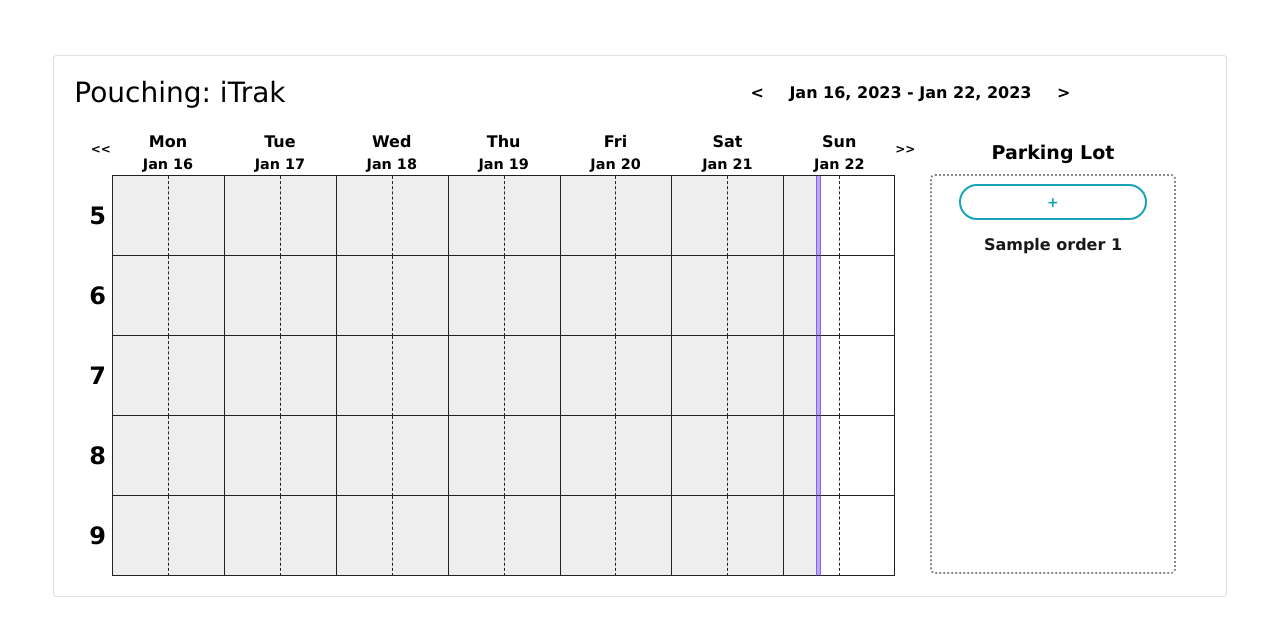
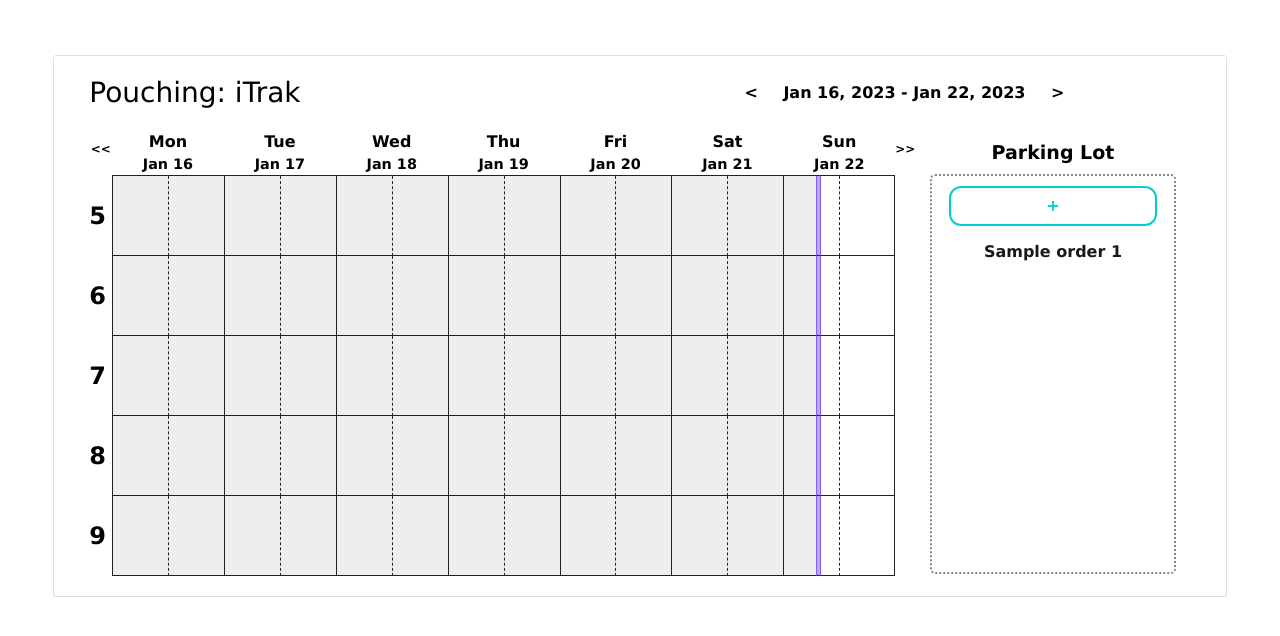
Before and after one commit to gsfran/qmfg-tools, a Flask app: page / in a window 1280 px wide. Shown: the part 56-692 px from the top of the page. Run offline with Flask 3, Linux system fonts and the light colour scheme; tables that the repository leaves empty hold one stand-in row (values such as "Sample post"); some libraries are stand-ins or nearby versions.

Commit message:
add buttons on schedule and work order list

```diff
--- a/application/schedule.py
+++ b/application/schedule.py
@@ -93,10 +93,12 @@ class Schedule:
         elif self.start_datetime > dt.now():
             self.schedule_type = 'future'
         else:
-            raise Exception('Error establishing week type (Current/Past/Future).')
+            raise Exception('Error setting week type (Current/Past/Future).')
 
     def is_this_week(self, datetime_: dt) -> bool:
-        if dt.strftime(datetime_, Schedule._year_week_format) == self.year_week:
+        if dt.strftime(
+            datetime_, Schedule._year_week_format
+            ) == self.year_week:
             return True
         return False
 
--- a/application/static/style.css
+++ b/application/static/style.css
@@ -92,8 +107,8 @@ a:hover {
     height: 40px;
     min-width: 160px;
     list-style: none;
-    margin-inline: 25px;
-    line-height: 2.4rem;
+    margin-inline: 15px;
+    line-height: 2.2rem;
     cursor: grab;
 }
 
@@ -105,16 +120,26 @@ a:hover {
 }
 
 .parking_lot .add {
-    display:block;
-    height: 36px;
-    line-height: 25px;
+    /* display: block; */
+    height: 40px;
+    line-height: 2.2rem;
     width: auto;
-    margin-block: 6px;
-    margin-inline: 25px;
+
+    margin-block: 8px;
+    margin-inline: 15px;
+
     text-align: center;
     font-weight: bolder;
-    border-radius: 20px;
-    border: 2px solid;
+
+    border-radius: 12px;
+    border: 2px solid #00ced1;
+    color: #00CED1;
+}
+
+.parking_lot .add:hover {
+    background-color: #00ced1d0;
+    border: 2px solid #00ced110;
+    color: #fff;
 }
 
 /* Week View */
@@ -217,7 +242,7 @@ a:hover {
     line-height: 56px;
 
     margin-block: 6px;
-    border-radius: 35px;
+    border-radius: 12px;
 
     text-align: center;
     font-weight: bold;
--- a/application/templates/schedule.html.jinja
+++ b/application/templates/schedule.html.jinja
@@ -2,7 +2,7 @@
 {% block content %}
 <div class="card card-style mb-2 col-md-12 col-lg-11" style="min-width: 992px; max-width: 1600px;">
 
-    <div class="row" style="display: inline-flex;">
+    <div style="display: inline-flex;">
         <div>
             <h3>Pouching: iTrak</h3>
         </div>
@@ -130,7 +130,7 @@
 
             <div class="parking_lot">
                 <a href="/add-work-order">
-                    <div class="btn btn-outline-info btn-sm add" id="add_work_order">
+                    <div class="add" id="add_work_order">
                     +
                     </div>
                 </a>
```
Also changed, not shown: other parts of application/static/style.css (+22 -7 lines), application/templates/view-all-work-orders.html.jinja (+13 -5 lines).
